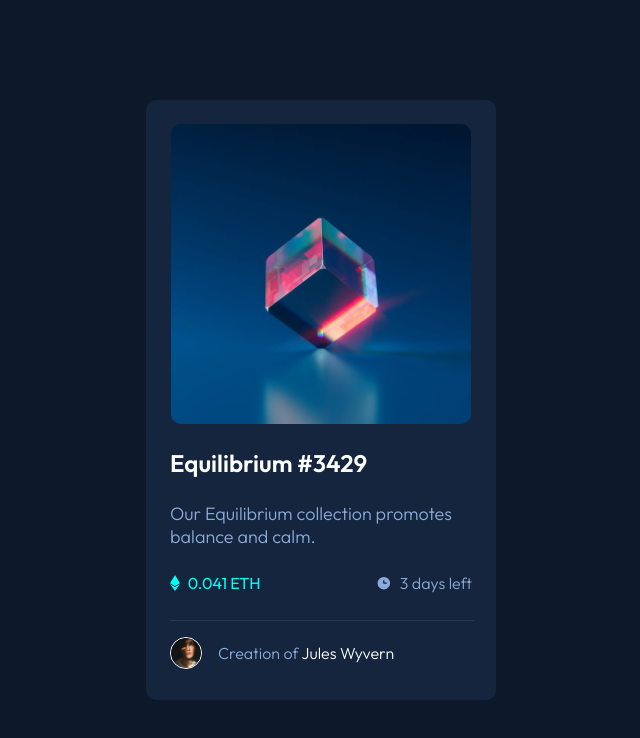
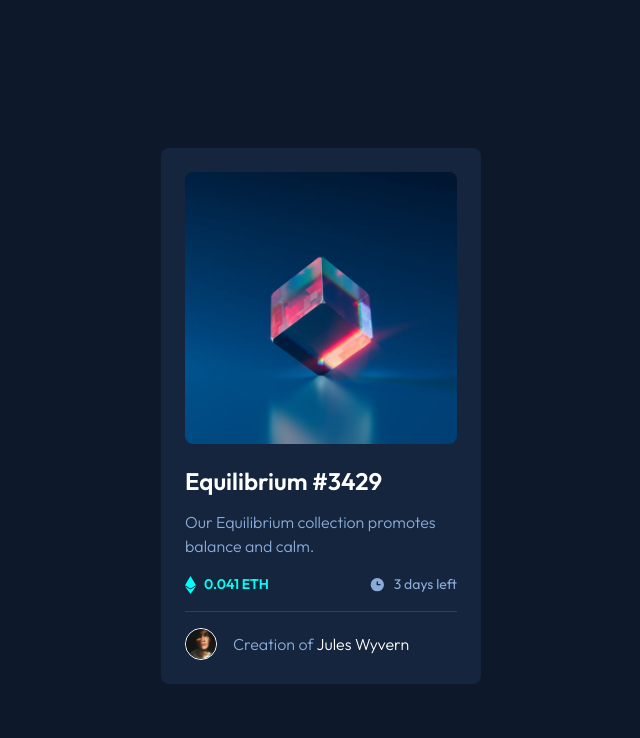
Before and after one commit to LucaDoro/nft-card-preview, a plain HTML site: page index.html in a window 1280 px wide. Shown: the whole page, without its empty margins (319-959 px from the left). Drawn offline with Linux system fonts and the light colour scheme.

Commit message:
Add files via upload

```diff
--- a/index.html
+++ b/index.html
@@ -8,7 +8,7 @@
   <link rel="preconnect" href="https://fonts.gstatic.com" crossorigin>
   <link href="https://fonts.googleapis.com/css2?family=Outfit:wght@300;400;600&display=swap" rel="stylesheet">
 
-  <link rel="stylesheet" href="styles.css">
+  <link rel="stylesheet" href="style.css">
 
   <link rel="icon" type="image/png" sizes="32x32" href="./images/favicon-32x32.png">
 
@@ -16,36 +16,28 @@
 </head>
 
 <body>
-  <div class="nft-card">
-    <div class="top-content">
-      <div class="blue-filter"></div>
-      <img class="eye-icon" alt="#" src="images/icon-view.svg">
-      <img class="nft-image" alt="#" src="images/image-equilibrium.jpg">
-    </div>
+  <main>
+    <article class="nft__card">
+      <picture class="nft__img">
+        <img data-icon="eye" src="images/image-equilibrium.jpg" alt="transparent cube balancing on its corner in a blue background">
+      </picture>
 
-    <div class="bottom-content">
-      <h1 class="nft-title">Equilibrium #3429</h1>
-      <p class="descritpion">Our Equilibrium collection promotes balance and calm.</p>
-    </div>
+      <div class="nft__content">
+        <h1 class="nft__name">Equilibrium #3429</h1>
 
-    <div class="nft-icon-price-time-left">
-      <div class="nft-price">
-        <img class="nft-icon" alt="#" src="images/icon-ethereum.svg">
-        <h3 class="price">0.041 ETH </h3>
-      </div>
-      <div class="time">
-        <img class="clock-icon" alt="#" src="images/icon-clock.svg">
-        <h3 class="time-left">3 days left</h3>
+        <p class="nft__description">Our Equilibrium collection promotes balance and calm.</p>
+
+        <div class="flex-group">
+          <p class="nft__price" data-icon="ethereum">0.041 ETH</p>
+          <p class="nft__time-left" data-icon="clock">3 days left</p>
+        </div>
+
+        <div class="nft__creator">
+          <img class="creator__pfp" src="images/image-avatar.png" alt="profile picture of a guy with sunlight hitting his face">
+          <p class="creator" >Creation of <span class="creator__link">Jules Wyvern</span></p>
+        </div>
       </div>
 
-    </div>
-
-    <div class="creator">
-      <img class="profile-picture" alt="#" src="images/image-avatar.png">
-      <h3 class="nft-creator">Creation of <span class="nft-creator-name">Jules Wyvern</span></h3>
-    </div>
-
-
-  </div>
+    </article>
+  </main>
 </body>
-</html>
--- /dev/null
+++ b/style.css
@@ -0,0 +1,191 @@
+*,
+*::before,
+*::after {
+  box-sizing: border-box;
+}
+
+* {
+  margin: 0;
+  padding: 0;
+  font: inherit;
+}
+
+html,
+body {
+  height: 100%;
+}
+
+html {
+  color-scheme: dark light;
+}
+
+body {
+  min-height: 100vh;
+  line-height: 1.5;
+  -webkit-font-smoothing: antialiased;
+}
+
+img,
+picture,
+video,
+canvas,
+svg {
+  display: block;
+  max-width: 100%;
+}
+
+p,
+h1,
+h2,
+h3,
+h4,
+h5,
+h6 {
+  overflow-wrap: break-word;
+}
+
+h1,
+h2,
+h3 {
+  line-height: 1.1;
+}
+
+:root {
+
+--clr-primary: rgb(139, 172, 218);
+--clr-secondary: rgb(0, 255, 247);
+
+--clr-neutral-mainBG: rgb(13, 25, 43);
+--clr-neutral-cardBG: rgb(20, 37, 61);
+--clr-neutral-line: rgb(47, 65, 91);
+--clr-neutral-white: rgb(255, 255, 255);
+
+--fs-base: 18px;
+--ff-base: 'Outfit', sans-serif;
+--fw-light: 300;
+--fw-regular: 400;
+--fw-semibold: 600;
+}
+
+body {
+  font-family: var(--ff-base);
+  font-weight: var(--fw-regular);
+  font-size: 1.125rem;
+  color: var(--clr-neutral-white);
+  background-color: var(--clr-neutral-mainBG);
+
+  display: grid;
+  place-content: center;
+  margin: 1rem;
+}
+
+.nft__card {
+  --content-padding: 1.5rem;
+  --content-spacing: 1rem;
+
+  display: grid;
+  background-color: var(--clr-neutral-cardBG);
+  border-radius: 0.5rem;
+  overflow: hidden;
+  max-width: 320px;
+}
+
+.nft__img {
+  padding-left: var(--content-padding);
+  padding-right: var(--content-padding);
+  padding-top: var(--content-padding);
+  cursor: pointer;
+}
+
+img {
+  border-radius: 0.5rem;
+}
+
+.nft__content {
+  display: grid;
+  padding: var(--content-padding);
+  gap: var(--content-spacing);
+}
+
+.nft__name {
+  font-size: 1.5rem;
+  font-weight: var(--fw-semibold);
+  cursor: pointer;
+}
+
+.nft__name:is(:hover, :focus) {
+  color: var(--clr-secondary);
+}
+
+.nft__description {
+  font-size: 1rem;
+  font-weight: var(--fw-light);
+  color: var(--clr-primary);
+}
+
+.flex-group {
+  display: inline-flex;
+  justify-content: space-between;
+  align-items: center;
+}
+
+.nft__price {
+  display: inline-flex;
+  align-items: center;
+  gap: 0.5rem;
+  font-size: 0.875rem;
+  font-weight: var(--fw-semibold);
+  color: var(--clr-secondary);
+}
+
+.nft__price[data-icon="ethereum"]::before {
+  content: "";
+  background-image: url("images/icon-ethereum.svg");
+  width: 11px;
+  height: 18px;
+}
+
+.nft__time-left {
+  display: inline-flex;
+  align-items: center;
+  gap: 0.5rem;
+  font-size: 0.875rem;
+  font-weight: var(--fw-thin);
+  color: var(--clr-primary);
+}
+
+.nft__time-left[data-icon="clock"]::before {
+  content: "";
+  background-image: url("images/icon-clock.svg");
+  width: 17px;
+  height: 17px;
+}
+
+.nft__creator {
+  display: inline-flex;
+  border-top: 1px solid var(--clr-neutral-line);
+  padding-top: 1rem;
+  align-items: center;
+  gap: 1rem;
+}
+
+.creator__pfp {
+  height: 2rem;
+  border: 1px solid white;
+  border-radius: 50%;
+}
+
+.creator {
+  font-size: 1rem;
+  font-weight: var(--fw-light);
+  color: var(--clr-primary);
+}
+
+.creator__link {
+  color: var(--clr-neutral-white);
+  cursor: pointer;
+}
+
+.creator__link:is(:hover, :focus) {
+  color: var(--clr-secondary);
+}
```
